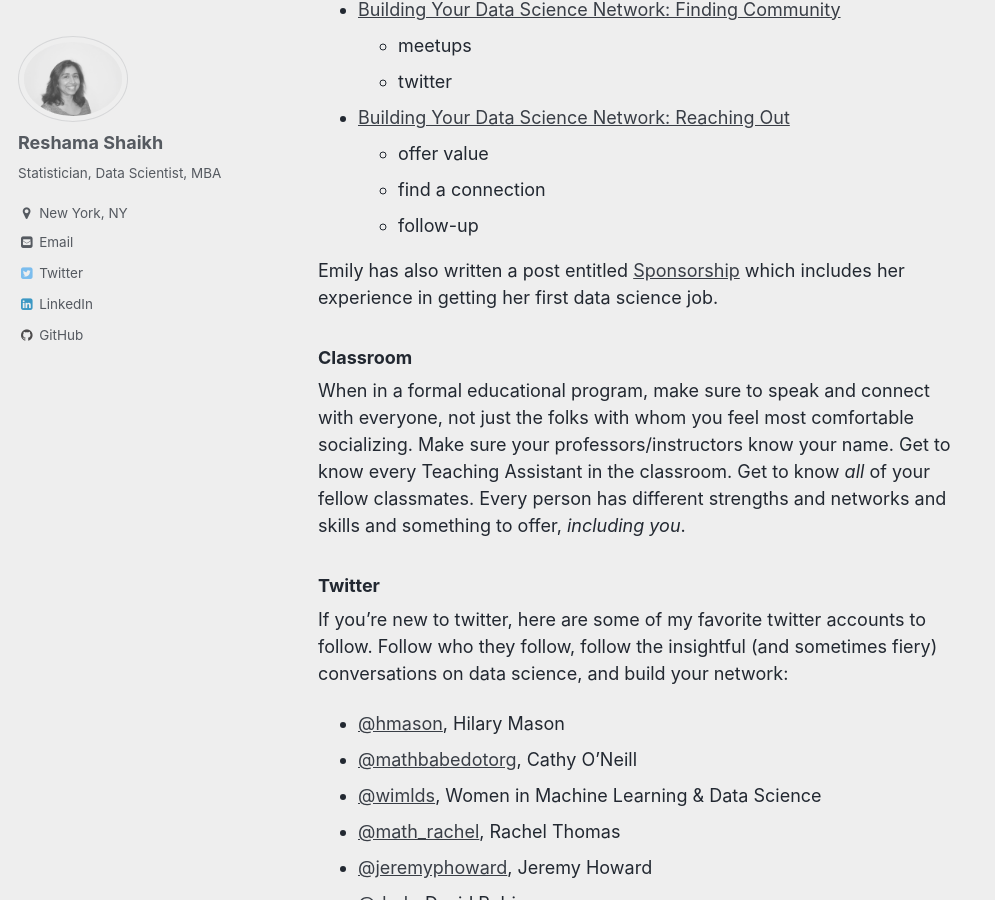
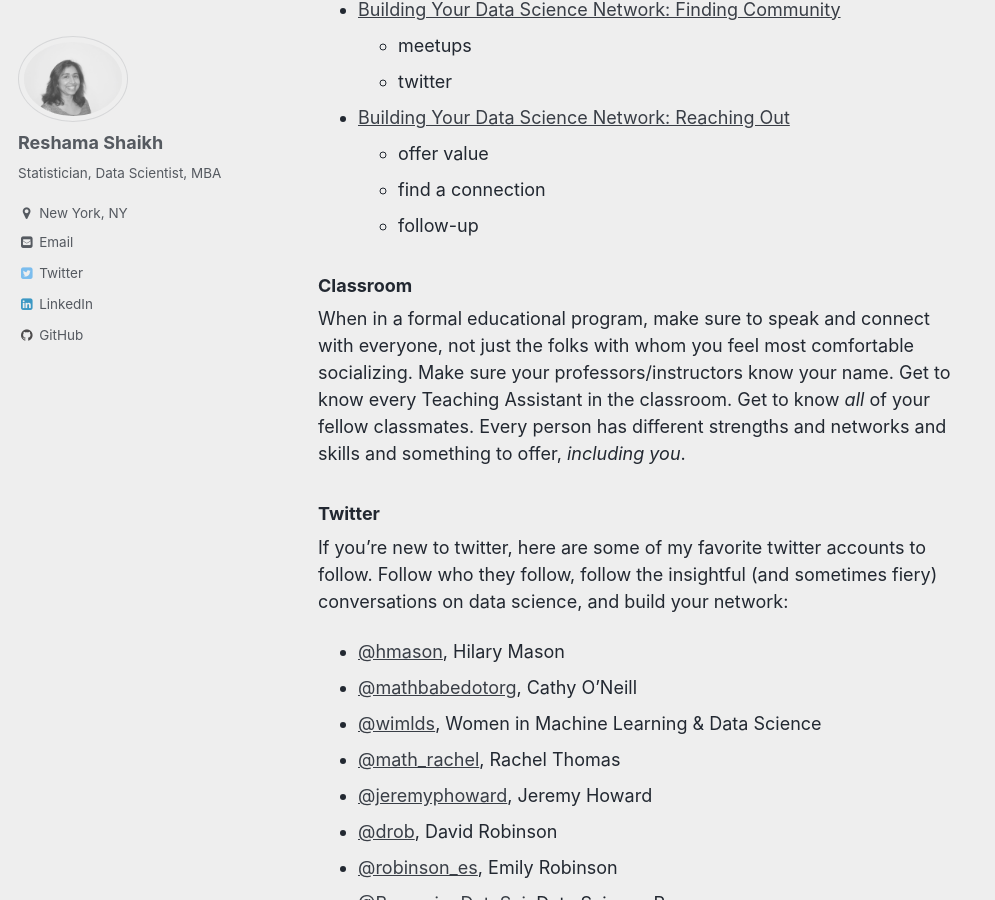
Before and after one commit to reshamas/reshamas.github.io, a Jekyll site: the page built from _posts/2018-02-26-first-data-science-job.md, in a window 1280 px wide and 900 px high, scrolled down 2960 px. Shown: the whole window, without its empty margins (0-995 px from the left). Built offline with Jekyll 4.4.1, drawn with Linux system fonts in a browser that asks for light colours.

Commit message:
Update 2018-02-26-first-data-science-job.md

```diff
--- a/_posts/2018-02-26-first-data-science-job.md
+++ b/_posts/2018-02-26-first-data-science-job.md
@@ -64,8 +64,6 @@
   - find a connection
   - follow-up
 
-Emily has also written a post entitled [Sponsorship](https://robinsones.github.io/The-Importance-of-Sponsorship/) which includes her experience in getting her first data science job.
-
 ### Classroom
 When in a formal educational program, make sure to speak and connect with everyone, not just the folks with whom you feel most comfortable socializing.  Make sure your professors/instructors know your name.  Get to know every Teaching Assistant in the classroom.  Get to know *all* of your fellow classmates.  Every person has different strengths and networks and skills and something to offer, *including you*.
 
```
